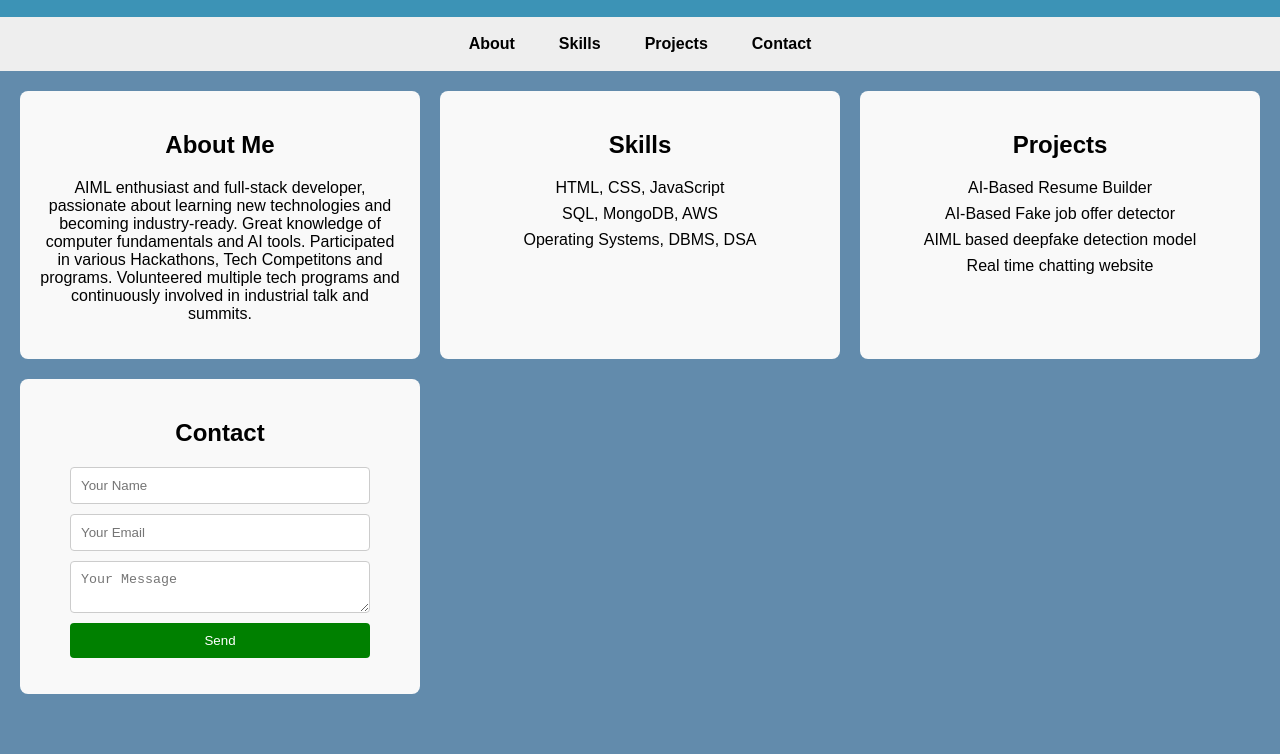
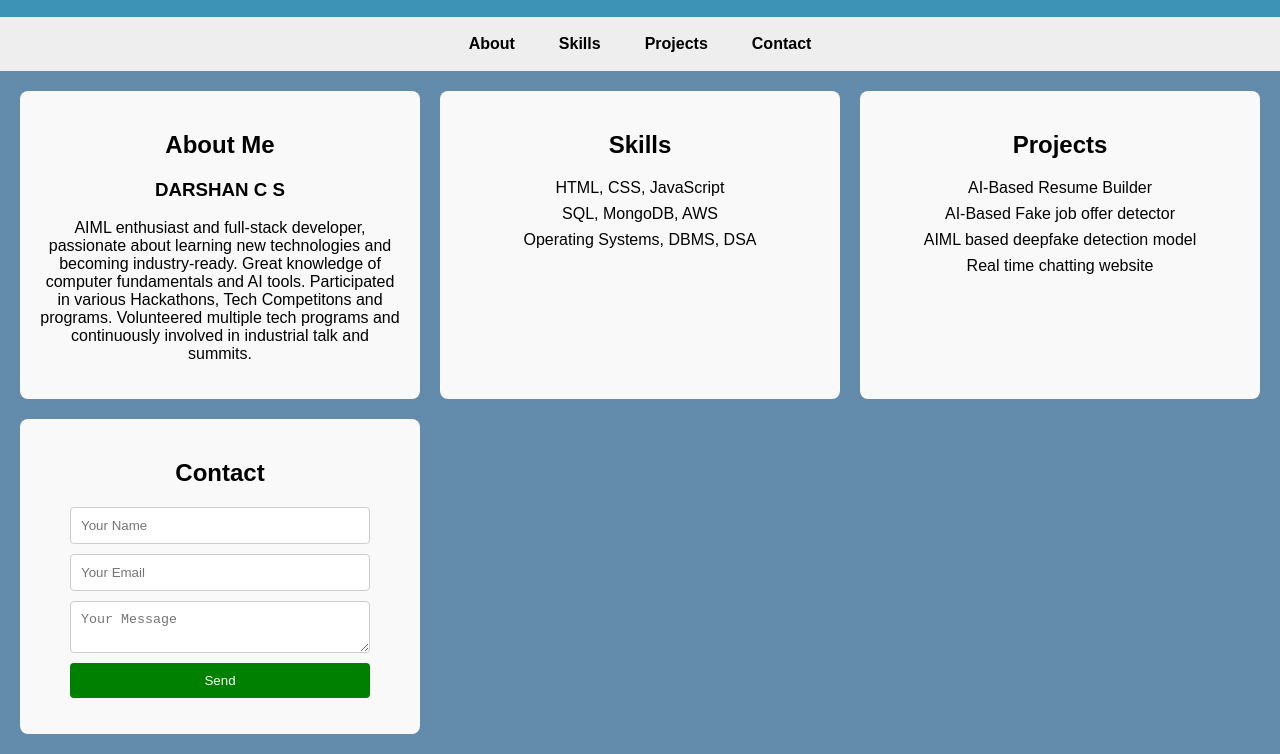
Before and after one commit to darshancs30/Gupio-html, a plain HTML site: page index.html in a window 1280 px wide. Shown: the part 138-892 px from the top of the page. Before the commit the page ends 852 px from the top, so only its background shows below. Drawn offline with Linux system fonts and the light colour scheme.

Commit message:
Update index.html

```diff
--- a/index.html
+++ b/index.html
@@ -21,6 +21,7 @@
   <main>
     <section id="about">
       <h2>About Me</h2>
+      <h3>DARSHAN C S</h3>
       <p>AIML enthusiast and full-stack developer, passionate about learning new technologies and becoming industry-ready. Great knowledge of computer fundamentals and AI tools. Participated in various Hackathons, Tech Competitons and programs. Volunteered multiple tech programs and continuously involved in industrial talk and summits.</p>
     </section>
 
```
